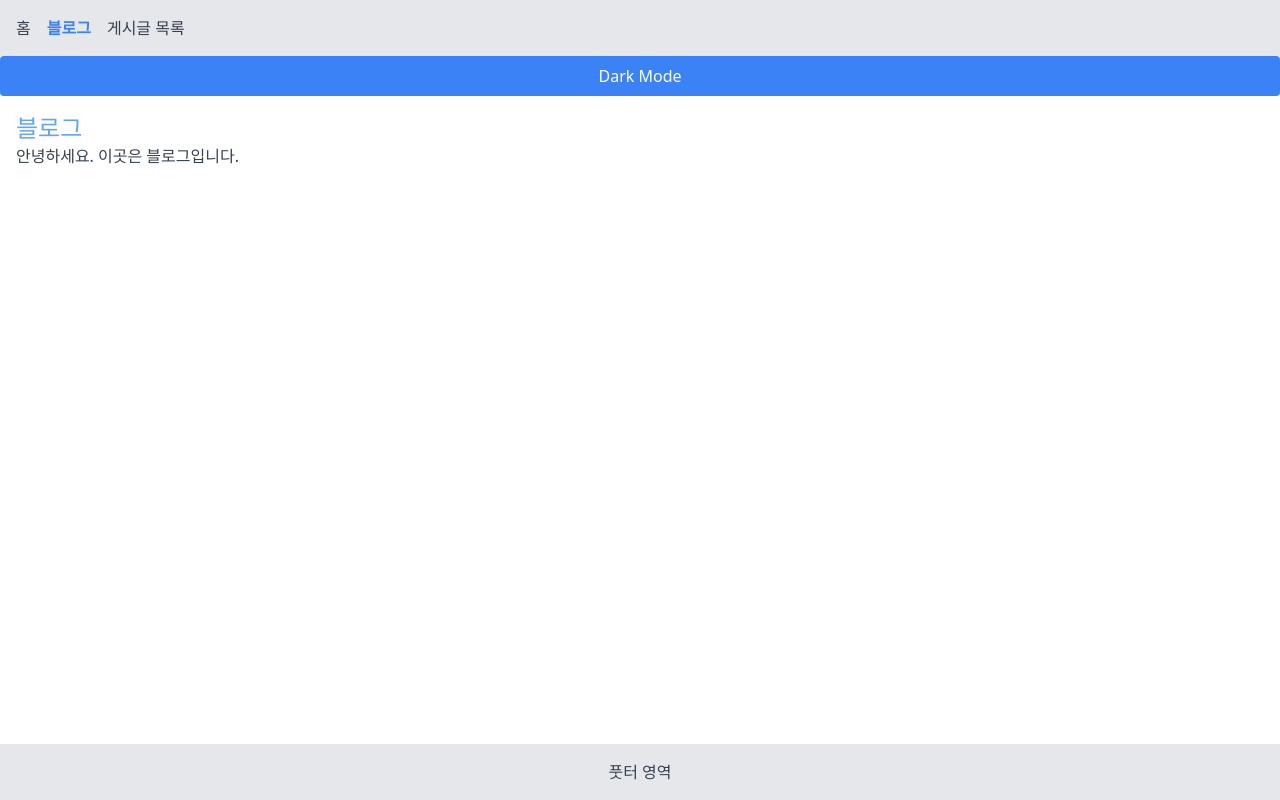
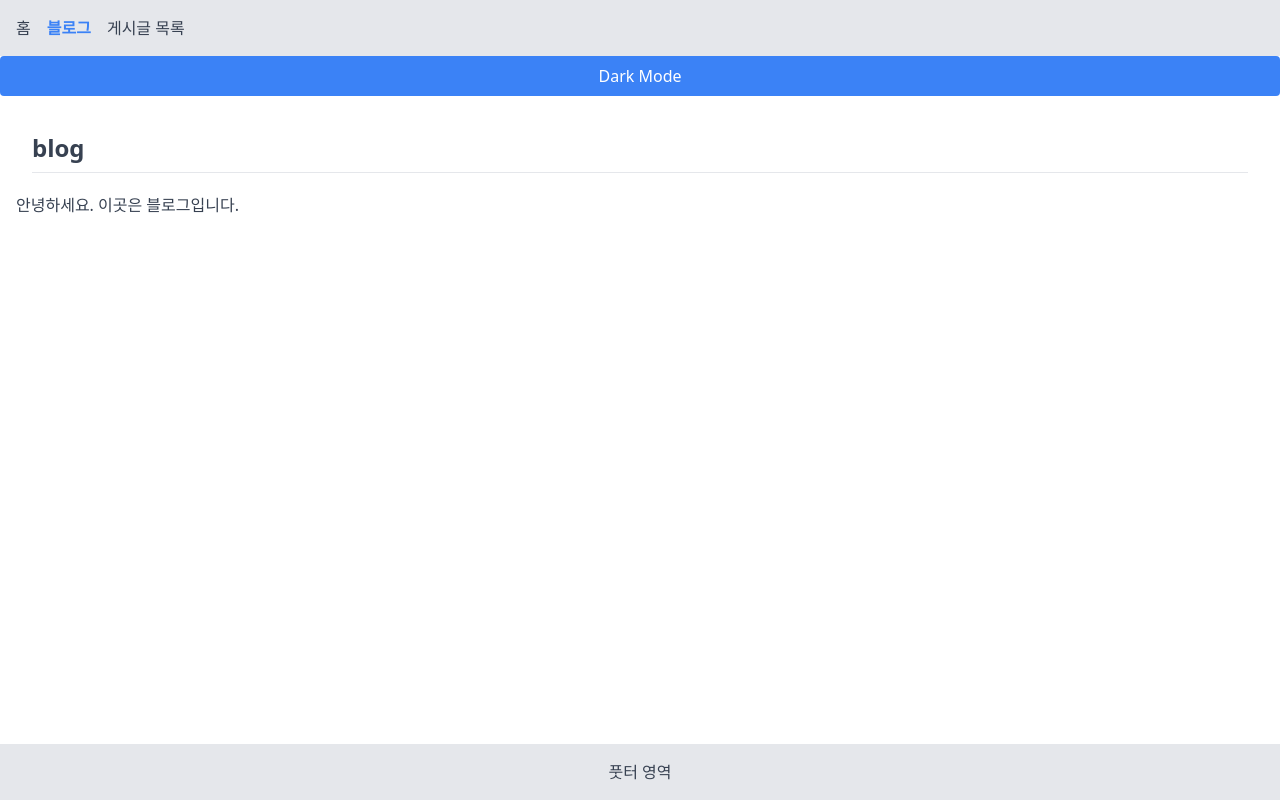
Before and after one commit to jbeat30/react-vite-playground, a React (Vite) app: page /blog in a window 1280 px wide. Built offline with nearby package versions, Linux system fonts and the light colour scheme.

Commit message:
feature: Add simple page title component
- 레이아웃 조건부 사용
- 각 페이지 타이틀 추가

```diff
--- /dev/null
+++ b/src/components/PageTitle.tsx
@@ -0,0 +1,13 @@
+export default function PageTitle({ title }: { title: string }) {
+  return (
+    <section className="bg-white py-[20px] dark:bg-dark">
+      <div className="mx-auto px-4 sm:container">
+        <div className="border-b border-stroke dark:border-dark-3">
+          <h2 className="mb-2 text-2xl font-semibold text-dark dark:text-white">
+            {title}
+          </h2>
+        </div>
+      </div>
+    </section>
+  )
+}
--- a/src/layout/MainLayout.tsx
+++ b/src/layout/MainLayout.tsx
@@ -2,8 +2,15 @@ import { PropsWithChildren, useContext } from 'react'
 import Header from '../components/layout/Header.tsx'
 import Footer from '../components/layout/Footer.tsx'
 import { ThemeContext } from '../context/theme/ThemeContext.tsx'
+import PageTitle from '../components/PageTitle.tsx'
 
-export default function MainLayout({ children }: PropsWithChildren) {
+export default function MainLayout({
+  children,
+  title,
+}: {
+  children: PropsWithChildren<any>
+  title?: string
+}) {
   const themeContext = useContext(ThemeContext)
 
   if (!themeContext) {
@@ -14,17 +21,22 @@ export default function MainLayout({ children }: PropsWithChildren) {
 
   return (
     <div
-      className={`flex flex-col min-h-screen ${theme === 'dark' ? 'dark' : ''}`}>
+      className={`flex flex-col min-h-screen ${theme === 'dark' ? 'dark' : ''}`}
+    >
       <Header />
-      <button onClick={toggleTheme} className="p-2 bg-blue-500 text-white rounded">
-          {theme === 'light' ? 'Dark' : 'Light'} Mode
-        </button>
+      <button
+        onClick={toggleTheme}
+        className="p-2 bg-blue-500 text-white rounded"
+      >
+        {theme === 'light' ? 'Dark' : 'Light'} Mode
+      </button>
       <main className="flex-grow bg-white dark:bg-gray-800 p-4 text-gray-700 dark:text-gray-300">
         <div className="mx-auto container">
+          {title && <PageTitle title={title} />}
           {children}
         </div>
       </main>
       <Footer />
     </div>
-)
+  )
 }
--- a/src/pages/blog/index.tsx
+++ b/src/pages/blog/index.tsx
@@ -2,13 +2,8 @@ import MainLayout from '../../layout/MainLayout.tsx'
 
 export default function Blog() {
   return (
-    <MainLayout>
-      <div className="mx-auto container">
-        <h1 className="text-2xl text-blue-400">블로그</h1>
-        <div className="">
-          안녕하세요. 이곳은 블로그입니다.
-        </div>
-      </div>
+    <MainLayout title={'blog'}>
+      <div className="">안녕하세요. 이곳은 블로그입니다.</div>
     </MainLayout>
   )
 }
--- a/src/pages/home/index.tsx
+++ b/src/pages/home/index.tsx
@@ -2,13 +2,8 @@ import MainLayout from '../../layout/MainLayout.tsx'
 
 export default function Home() {
   return (
-    <MainLayout>
-      <div className="mx-auto container">
-        <h1 className="text-2xl text-blue-400">홈</h1>
-        <div className="">
-          안녕하세요. 이곳은 홈입니다.
-        </div>
-      </div>
+    <MainLayout title={'home'}>
+      <div className="">안녕하세요. 이곳은 홈입니다.</div>
     </MainLayout>
   )
 }
--- a/src/pages/post/Detail/index.tsx
+++ b/src/pages/post/Detail/index.tsx
@@ -12,8 +12,7 @@ export default function PostDetail() {
   console.log(loading)
   console.log(error)
   return (
-    <MainLayout>
-      <h1 className="text-2xl text-blue-400 text-center">Post Detail</h1>
+    <MainLayout title={'Post Detail'}>
       <div className="-mx-4 my-2 flex flex-wrap">
         <div className="w-full px-4">
           <div className="mx-auto mb-[60px] max-w-[510px] text-center lg:mb-20">
--- a/src/pages/post/index.tsx
+++ b/src/pages/post/index.tsx
@@ -7,8 +7,7 @@ export default function Post() {
   const { data, loading, error } = useAxios<PostProps[]>(postListApi)
 
   return (
-    <MainLayout>
-      <h1 className="text-2xl text-blue-400 text-center">Post List</h1>
+    <MainLayout title={'Post List'}>
       {loading ? (
         <div>로딩 중...</div>
       ) : error ? (
```
